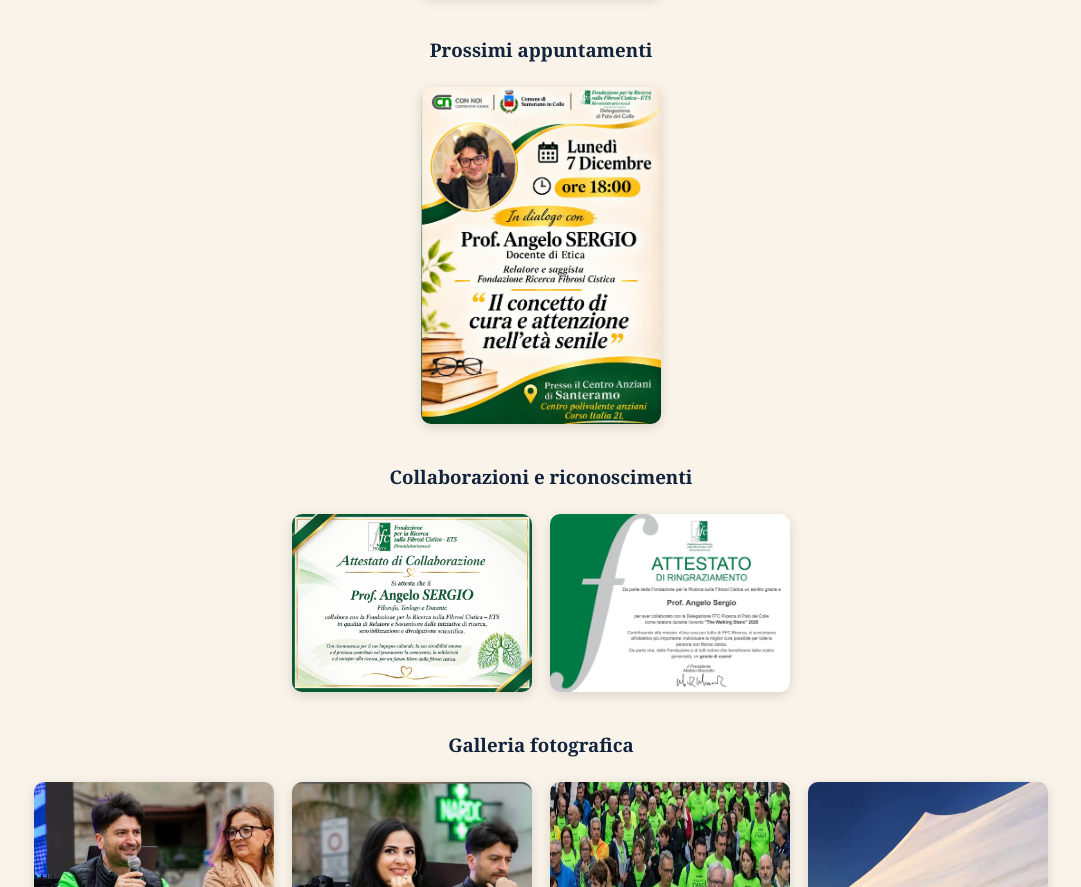
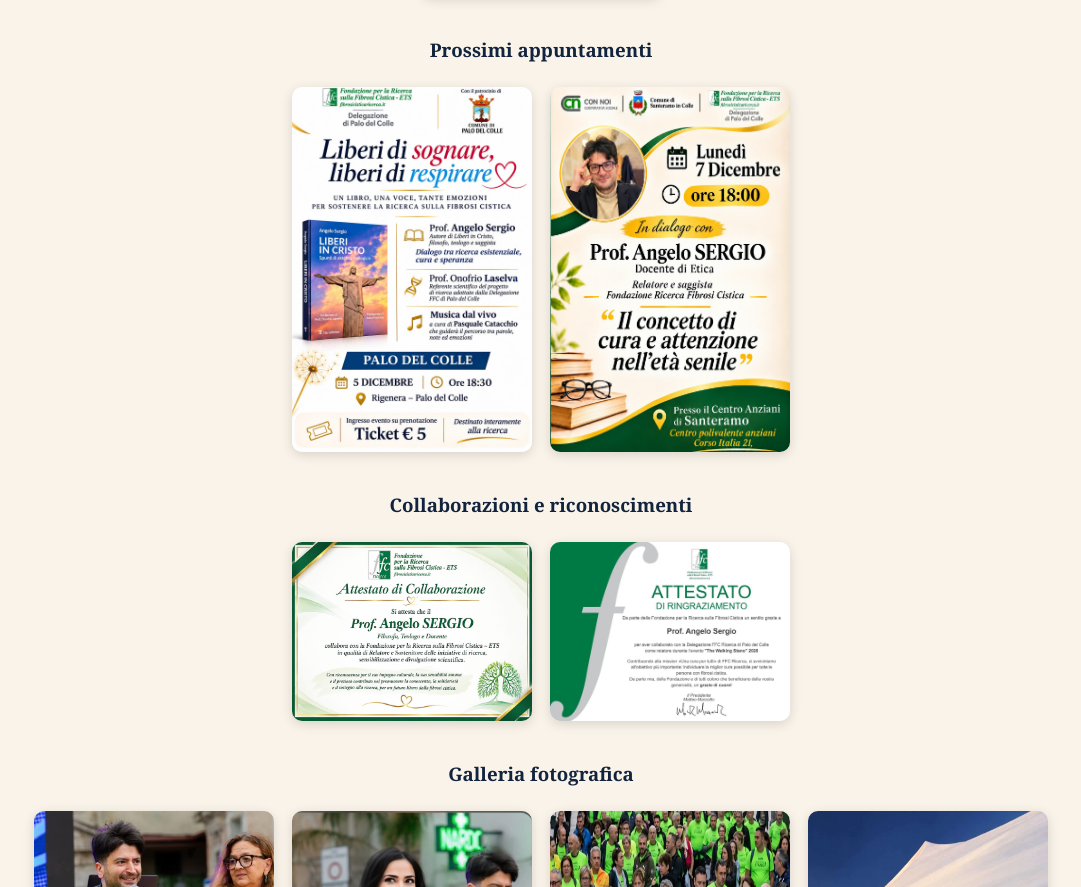
Before and after one commit to profangelosergio/profangelosergio.github.io, a plain HTML site: page index.html in a window 1280 px wide. Shown: the part 5170-6057 px from the top of the page, without its empty margins (99-1180 px from the left). Drawn offline with Linux system fonts and the light colour scheme.

Commit message:
Add image for Palo del Colle event

```diff
--- a/index.html
+++ b/index.html
@@ -78,6 +78,7 @@
 
   <h3>Prossimi appuntamenti</h3>
   <div class="foto">
+    <img src="palo-5-dicembre.jpeg" alt="Evento Palo del Colle 5 dicembre 2026">
     <img src="santeramo.jpeg" alt="Locandina evento">
   </div>
 
```
